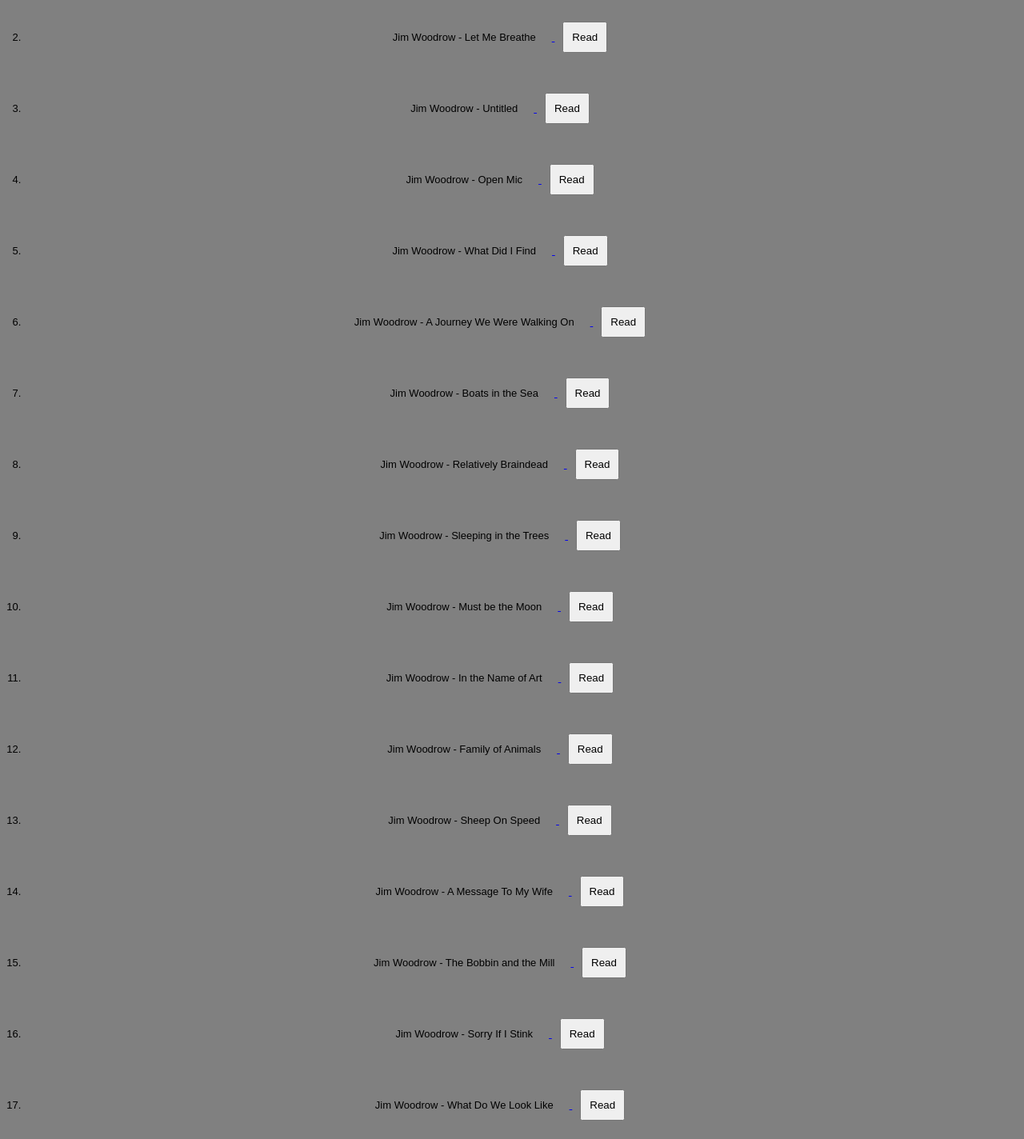
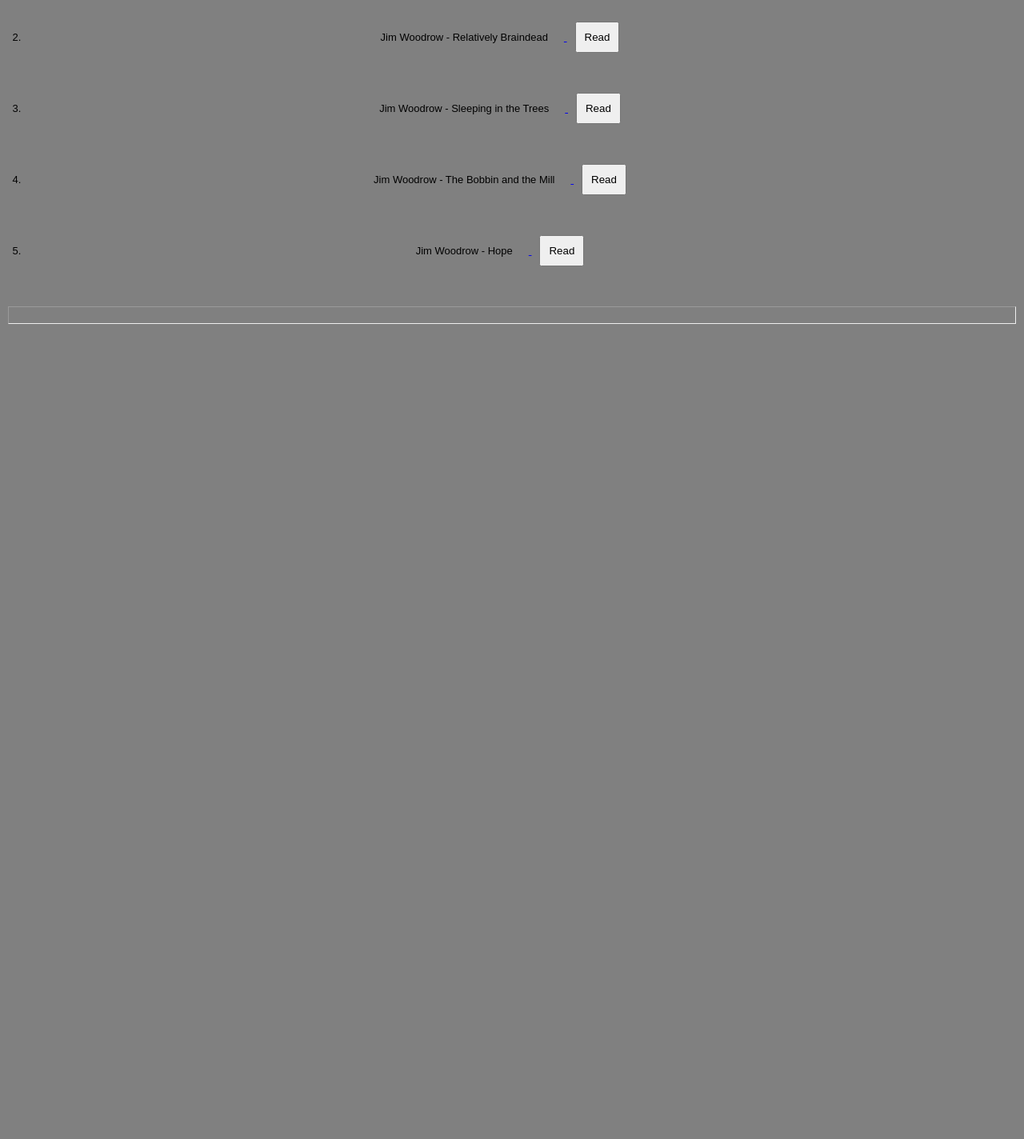
Before and after one commit to ruputron/mysite, a plain HTML site: page mywriting.html in a window 1280 px wide. Shown: the part 203-1627 px from the top of the page at 80% size. After the commit the page ends 800 px from the top, so only its background shows below. Drawn offline with Linux system fonts and the light colour scheme.

Commit message:
Add files via upload

```diff
--- a/mywriting.html
+++ b/mywriting.html
@@ -75,37 +75,11 @@ h1 {
   <ol>
     <li>Jim Woodrow - Bus Stop Blues<a href="/writing/poems/Jim Woodrow - Bus Stop Blues.txt"target="blank">
     <button>Read</button></a></li>
-    <li>Jim Woodrow - Let Me Breathe<a href="/writing/poems/Jim Woodrow - Let Me Breathe.txt"target="blank">
-    <button>Read</button></a></li>
-    <li>Jim Woodrow - Untitled<a href="/writing/poems/Jim Woodrow - Untitled.txt"target="blank">
-    <button>Read</button></a></li>
-    <li>Jim Woodrow - Open Mic<a href="/writing/poems/Jim Woodrow - Open Mic.txt"target="blank">
-    <button>Read</button></a></li>
-    <li>Jim Woodrow - What Did I Find<a href="/writing/poems/Jim Woodrow - What Did I Find.txt"target="blank">
-    <button>Read</button></a></li>
-    <li>Jim Woodrow - A Journey We Were Walking On<a href="/writing/poems/Jim Woodrow - A Journey We Were Walking On.txt"target="blank">
-    <button>Read</button></a></li>
-    <li>Jim Woodrow - Boats in the Sea<a href="/writing/poems/Jim Woodrow - Boats in the Sea.txt"target="blank">
-    <button>Read</button></a></li>
     <li>Jim Woodrow - Relatively Braindead<a href="/writing/poems/Jim Woodrow - Relatively Braindead.txt"target="blank">
     <button>Read</button></a></li>
     <li>Jim Woodrow - Sleeping in the Trees<a href="/writing/poems/Jim Woodrow - Sleeping in the Trees.txt"target="blank">
     <button>Read</button></a></li>
-    <li>Jim Woodrow - Must be the Moon<a href="/writing/poems/Jim Woodrow - Must be the Moon.txt"target="blank">
-    <button>Read</button></a></li>
-    <li>Jim Woodrow - In the Name of Art<a href="/writing/poems/Jim Woodrow - In the Name of Art.txt"target="blank">
-    <button>Read</button></a></li>
-    <li>Jim Woodrow - Family of Animals<a href="/writing/poems/Jim Woodrow - Family of Animals.txt"target="blank">
-    <button>Read</button></a></li>
-    <li>Jim Woodrow - Sheep On Speed<a href="/writing/poems/Jim Woodrow - Sheep On Speed.txt"target="blank">
-    <button>Read</button></a></li>
-    <li>Jim Woodrow - A Message To My Wife<a href="/writing/poems/Jim Woodrow - A Message To My Wife.txt"target="blank">
-    <button>Read</button></a></li>
     <li>Jim Woodrow - The Bobbin and the Mill<a href="/writing/poems/Jim Woodrow - The Bobbin and the Mill.txt"target="blank">
-    <button>Read</button></a></li>
-    <li>Jim Woodrow - Sorry If I Stink<a href="/writing/poems/Jim Woodrow - Sorry If I Stink.txt"target="blank">
-    <button>Read</button></a></li>
-    <li>Jim Woodrow - What Do We Look Like<a href="/writing/poems/Jim Woodrow - What Do We Look Like.txt"target="blank">
     <button>Read</button></a></li>
     <li>Jim Woodrow - Hope<a href="/writing/poems/Jim Woodrow - Hope.txt"target="blank">
     <button>Read</button></a></li>
```
Also changed, not shown: index.html (+3 -6 lines).
